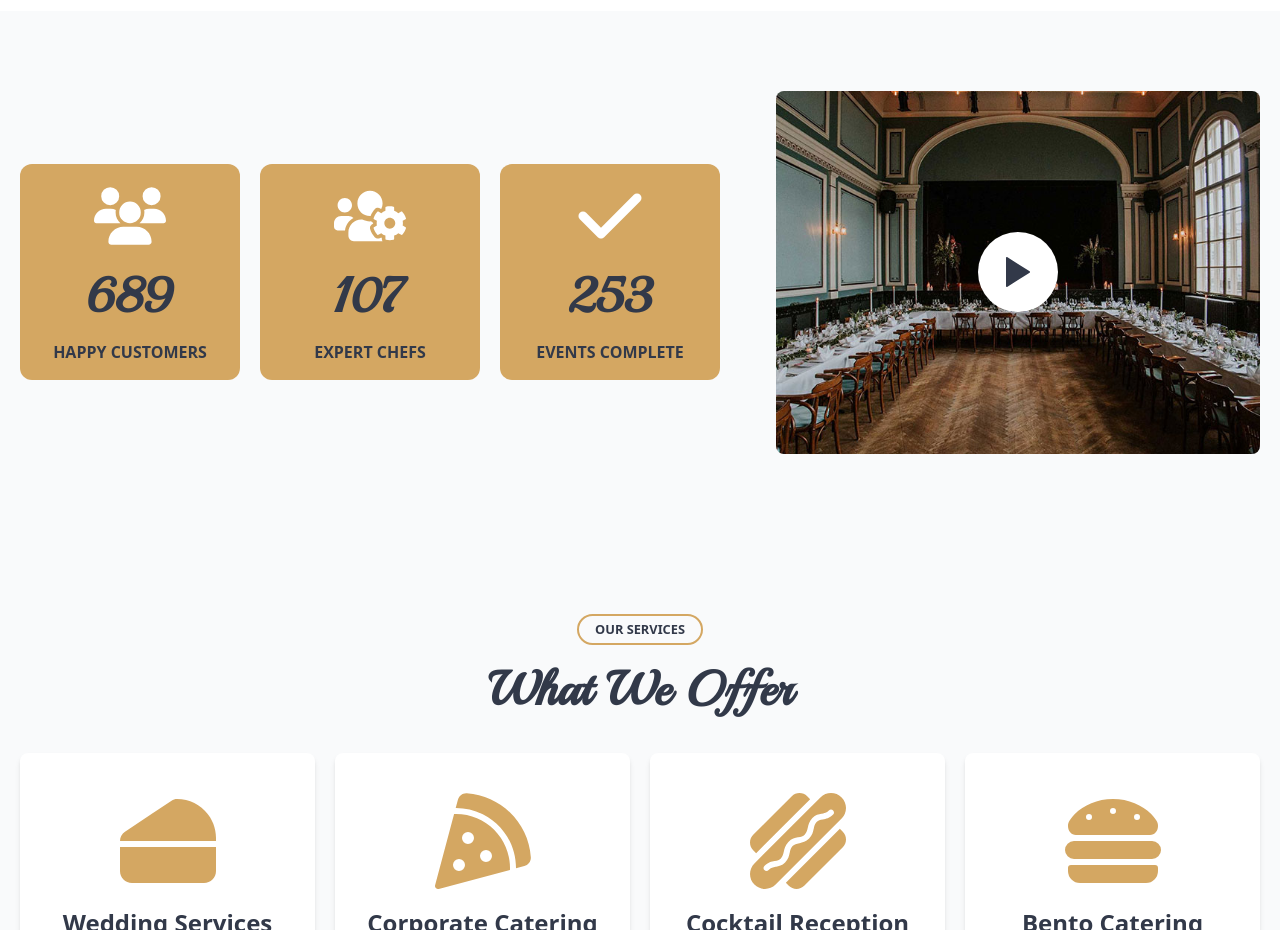
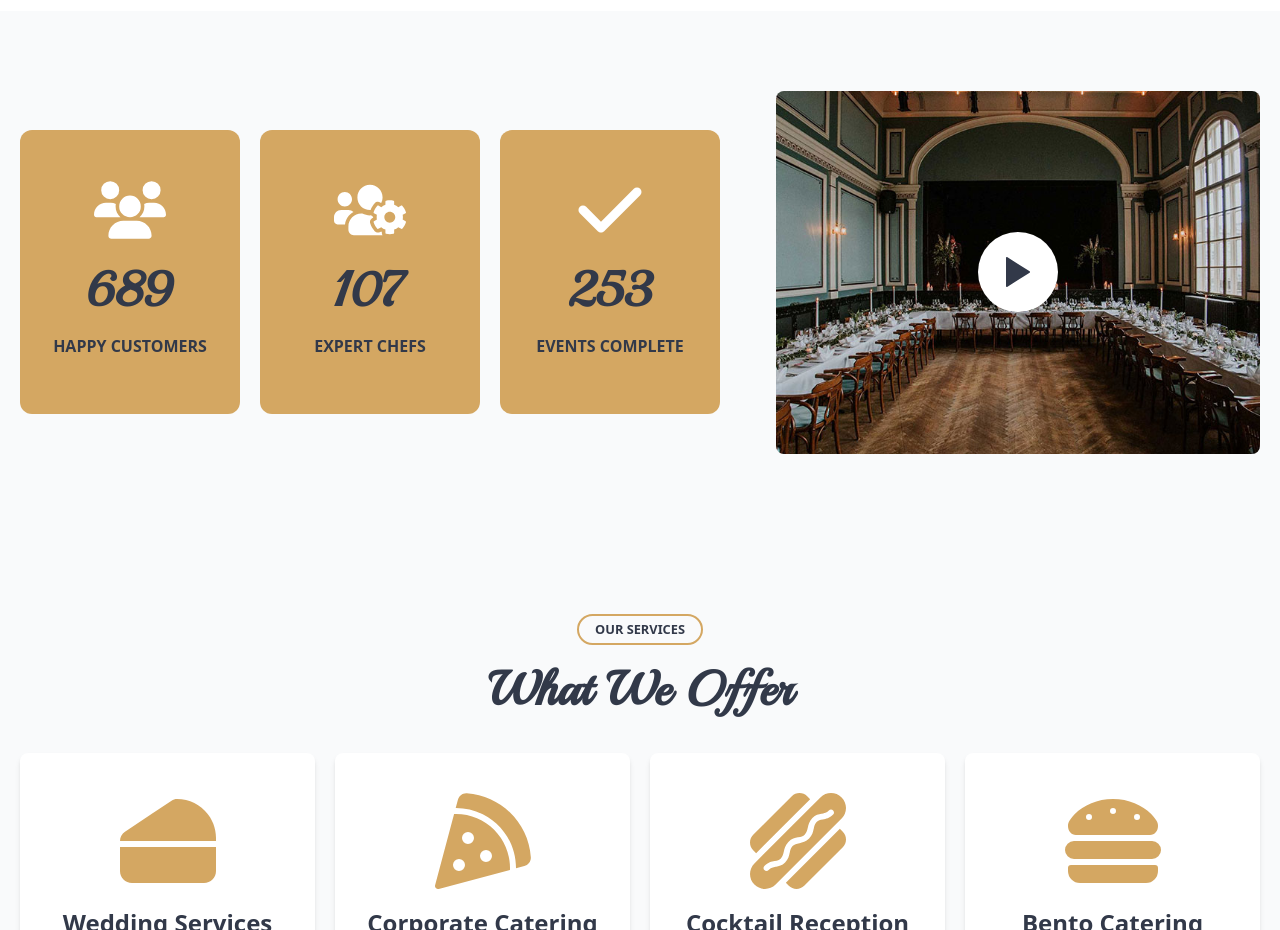
Before and after one commit to palashnath880/dine-craft, a Next.js app: page / in a window 1280 px wide. Shown: the part 1220-2150 px from the top of the page. Built offline with nearby package versions, Linux system fonts and the light colour scheme; no server answers.

Commit message:
FactArea component updated

```diff
--- a/src/components/home/FactArea.tsx
+++ b/src/components/home/FactArea.tsx
@@ -35,21 +35,21 @@ export default function FactArea() {
           <div className="grid grid-cols-12 gap-14 items-center">
             <div className="col-span-7">
               <div className="grid grid-cols-12 gap-5">
-                <div className="col-span-4 bg-primary rounded-xl">
+                <div className="col-span-4 bg-primary rounded-xl pb-10 pt-7">
                   <div className="flex flex-col gap-5 p-4 justify-start items-center">
                     <FaUsers className="text-white text-7xl" />
                     <h1 className="text-5xl font-playball font-bold">689</h1>
                     <p className="uppercase font-semibold">Happy Customers</p>
                   </div>
                 </div>
-                <div className="col-span-4 bg-primary rounded-xl">
+                <div className="col-span-4 bg-primary rounded-xl pb-10 pt-7">
                   <div className="flex flex-col gap-5 p-4 justify-start items-center">
                     <FaUsersCog className="text-white text-7xl" />
                     <h1 className="text-5xl font-playball font-bold">107</h1>
                     <p className="uppercase font-semibold">Expert Chefs</p>
                   </div>
                 </div>
-                <div className="col-span-4 bg-primary rounded-xl">
+                <div className="col-span-4 bg-primary rounded-xl pb-10 pt-7">
                   <div className="flex flex-col gap-5 p-4 justify-start items-center">
                     <FaCheck className="text-white text-7xl" />
                     <h1 className="text-5xl font-playball font-bold">253</h1>
```
